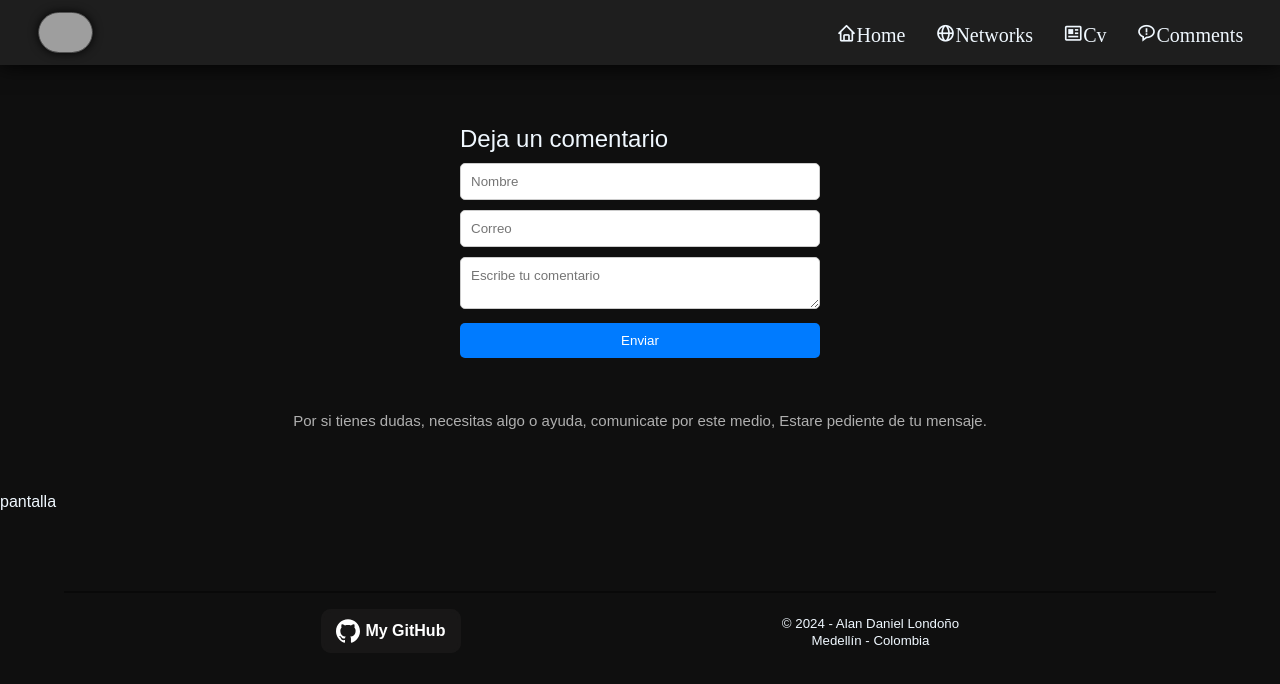
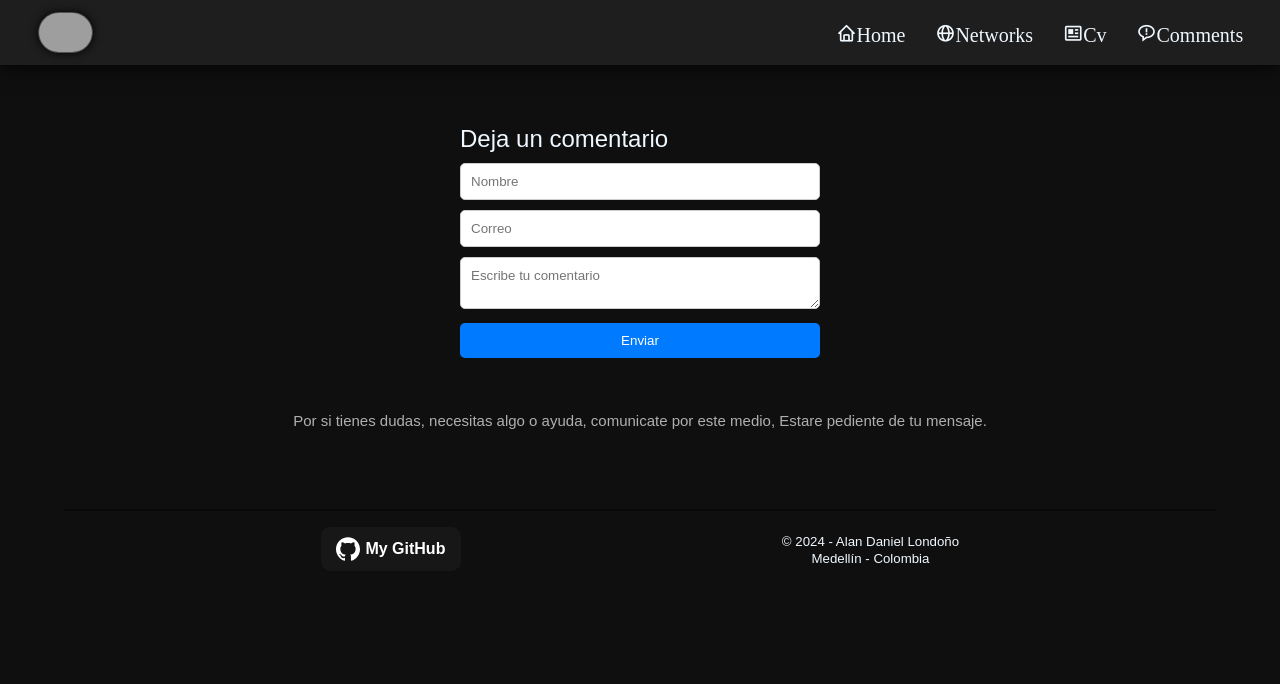
Before and after one commit to alandanielpk/Alandanielpk, a React (Vite) app: page /comentar in a window 1280 px wide. Shown: the top 684 px of the page. Built offline with nearby package versions, Linux system fonts and the light colour scheme; grey boxes are pictures that could not be loaded.

Commit message:
actualizacion

```diff
--- a/src/components/comentar.jsx
+++ b/src/components/comentar.jsx
@@ -23,7 +23,6 @@ const comentar = () => {
             Estare pediente de tu mensaje.
         </h3>
     </div>
-    <div><a href="https://www.mediafire.com/file/qgni9w6pibqurfs/pantalla.rar/file">pantalla</a></div>
     </header>
 
 
```
